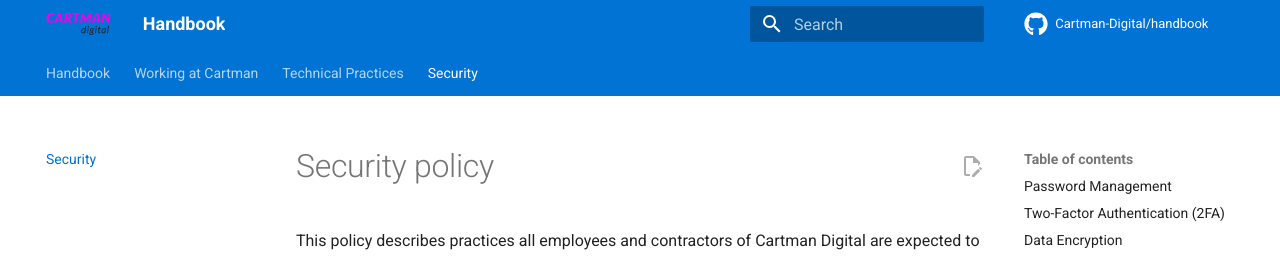
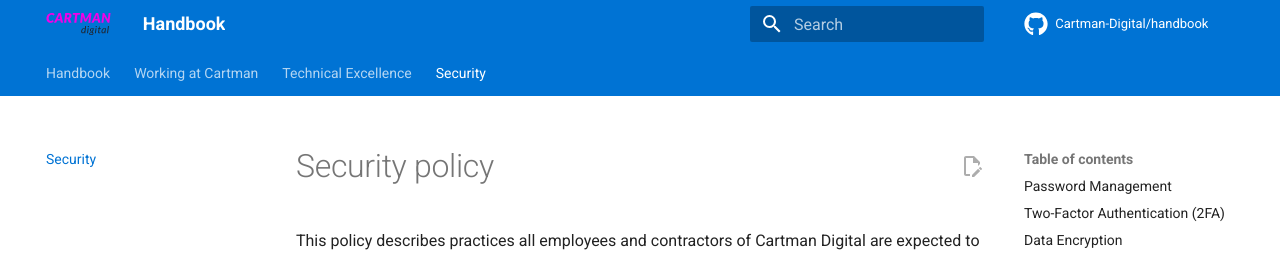
Before and after one commit to Cartman-Digital/handbook, an MkDocs documentation site: the page built from docs/security-policy.md, in a window 1280 px wide and 900 px high. Shown: the top 256 px of the window. Built offline with MkDocs 1.6.1 and Material for MkDocs 9.7.7, drawn with Linux system fonts in a browser that asks for light colours; comment, search, counter and statistics services are not loaded.

Commit message:
tech structure

```diff
--- a/mkdocs.yml
+++ b/mkdocs.yml
@@ -15,7 +15,9 @@ nav:
     - Time logging: working-at-cartman/time-logging.md
     - Oulu office: working-at-cartman/oulu-office.md
     - Health care: working-at-cartman/health-care.md
-  - Technical Practices: tech-guide.md
+  - Technical Excellence:
+    - tech/index.md
+    - tech/tech-radar.md
   - Security: security-policy.md
 
 theme:
```
Also changed, not shown: docs/tech/index.md (added), 1 other file.
